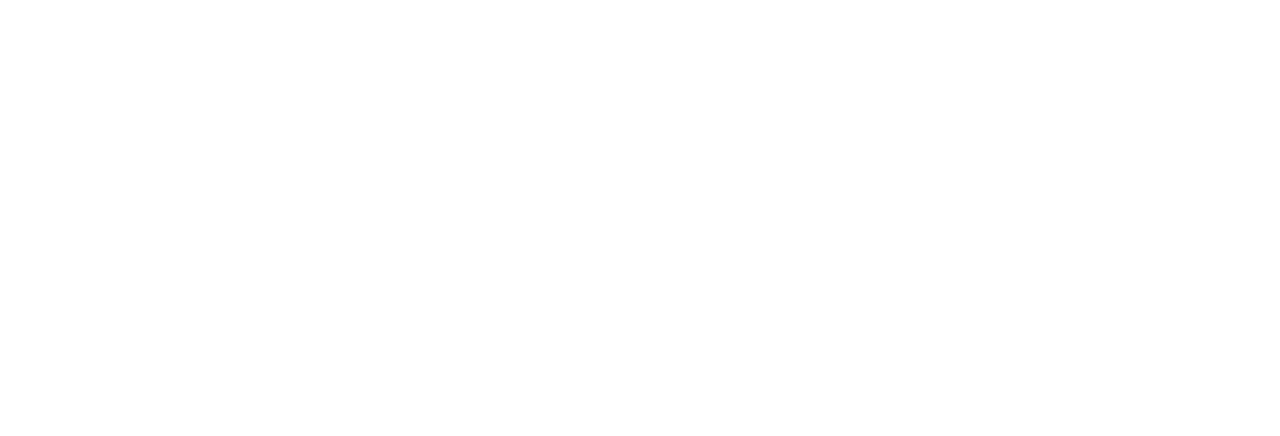
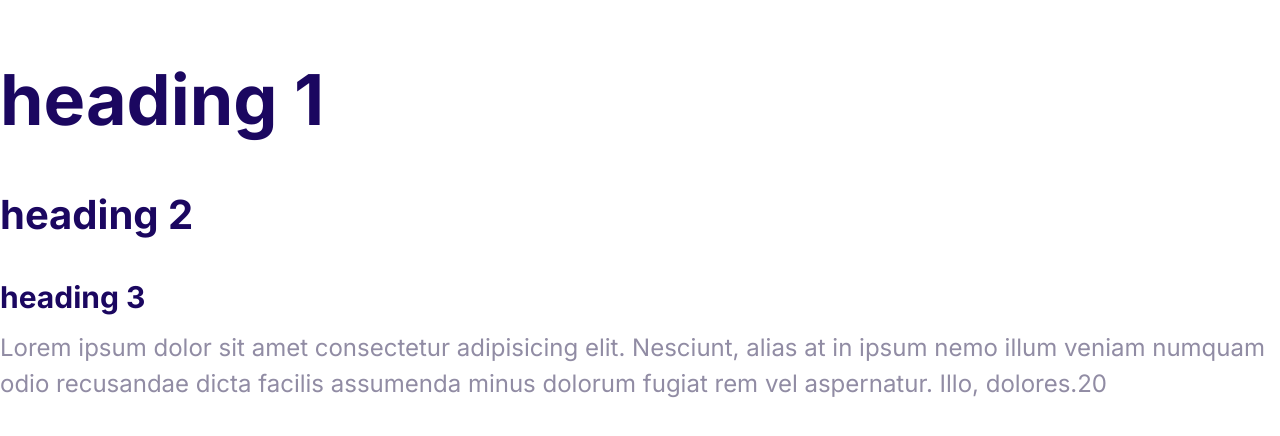
Before and after one commit to bahoz-ali/Moshify, a plain HTML site: page index.html in a window 1280 px wide. Drawn offline with Linux system fonts and the light colour scheme.

Commit message:
Define the styles for the fonts ( Typography ).

```diff
--- a/css/styles.css
+++ b/css/styles.css
@@ -5,3 +5,52 @@
   --color-headings: #1b0760;
   --color-body: #918ca4;
 }
+html {
+  /* 62.5% of 16xp = 10px*/
+  font-size: 62.5%;
+}
+
+body {
+  font-family: "Inter", arial, helvetica;
+  color: var(--color-body);
+  font-size: 2.4rem;
+  line-height: 1.5;
+}
+
+h1,
+h2,
+h3,
+h4 {
+  color: var(--color-headings);
+  margin-bottom: 1rem;
+}
+h1 {
+  font-size: 7rem;
+}
+h2 {
+  font-size: 4rem;
+}
+h3 {
+  font-size: 3rem;
+}
+
+p {
+  margin-top: 0;
+}
+
+@media screen and (min-width: 1024) {
+  body {
+    font-size: 1.8rem;
+  }
+  h1{
+      font-size: 8rem;
+  }
+  h2{
+      font-size: 4rem;
+  }
+  h3{
+      font-size: 2.4rem;
+  }
+
+
+}
--- a/index.html
+++ b/index.html
@@ -1,14 +1,27 @@
 <!DOCTYPE html>
 <html lang="en">
-<head>
-    <meta charset="UTF-8">
-    <meta http-equiv="X-UA-Compatible" content="IE=edge">
-    <meta name="viewport" content="width=device-width, initial-scale=1.0">
-    <link rel="stylesheet" href="/css/normalize.css">
-    <link rel="stylesheet" href="/css/styles.css">
+  <head>
+    <meta charset="UTF-8" />
+    <meta http-equiv="X-UA-Compatible" content="IE=edge" />
+    <meta name="viewport" content="width=device-width, initial-scale=1.0" />
+    <link rel="preconnect" href="https://fonts.googleapis.com" />
+    <link rel="preconnect" href="https://fonts.gstatic.com" crossorigin />
+    <link
+      href="https://fonts.googleapis.com/css2?family=Inter:wght@400;700&display=swap"
+      rel="stylesheet"
+    />
+    <link rel="stylesheet" href="/css/normalize.css" />
+    <link rel="stylesheet" href="/css/styles.css" />
     <title>Moshify</title>
-</head>
-<body>
-
-</body>
+  </head>
+  <body>
+    <h1>heading 1</h1>
+    <h2>heading 2</h2>
+    <h3>heading 3</h3>
+    <p>
+      Lorem ipsum dolor sit amet consectetur adipisicing elit. Nesciunt, alias
+      at in ipsum nemo illum veniam numquam odio recusandae dicta facilis
+      assumenda minus dolorum fugiat rem vel aspernatur. Illo, dolores.20
+    </p>
+  </body>
 </html>
```
